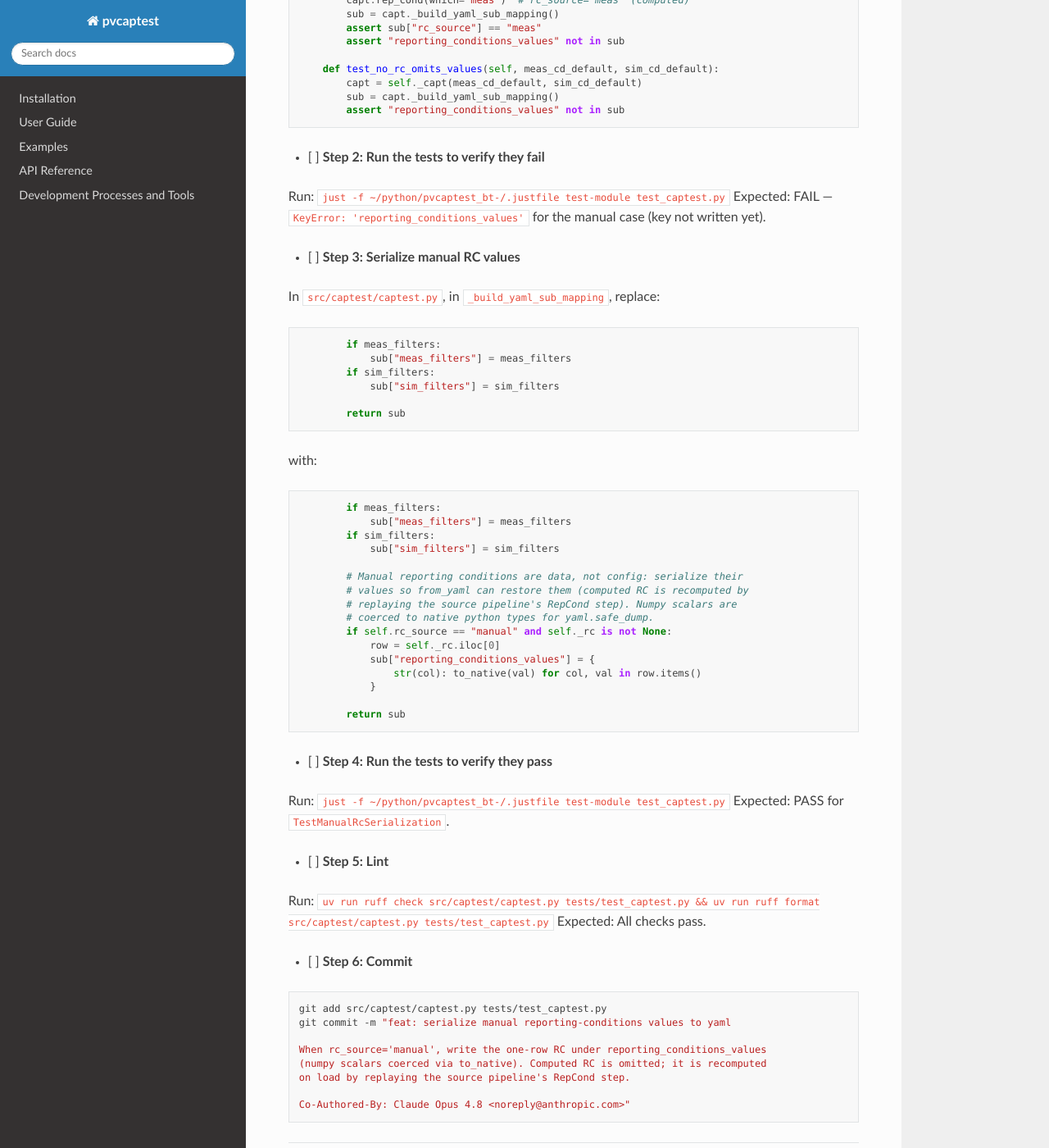
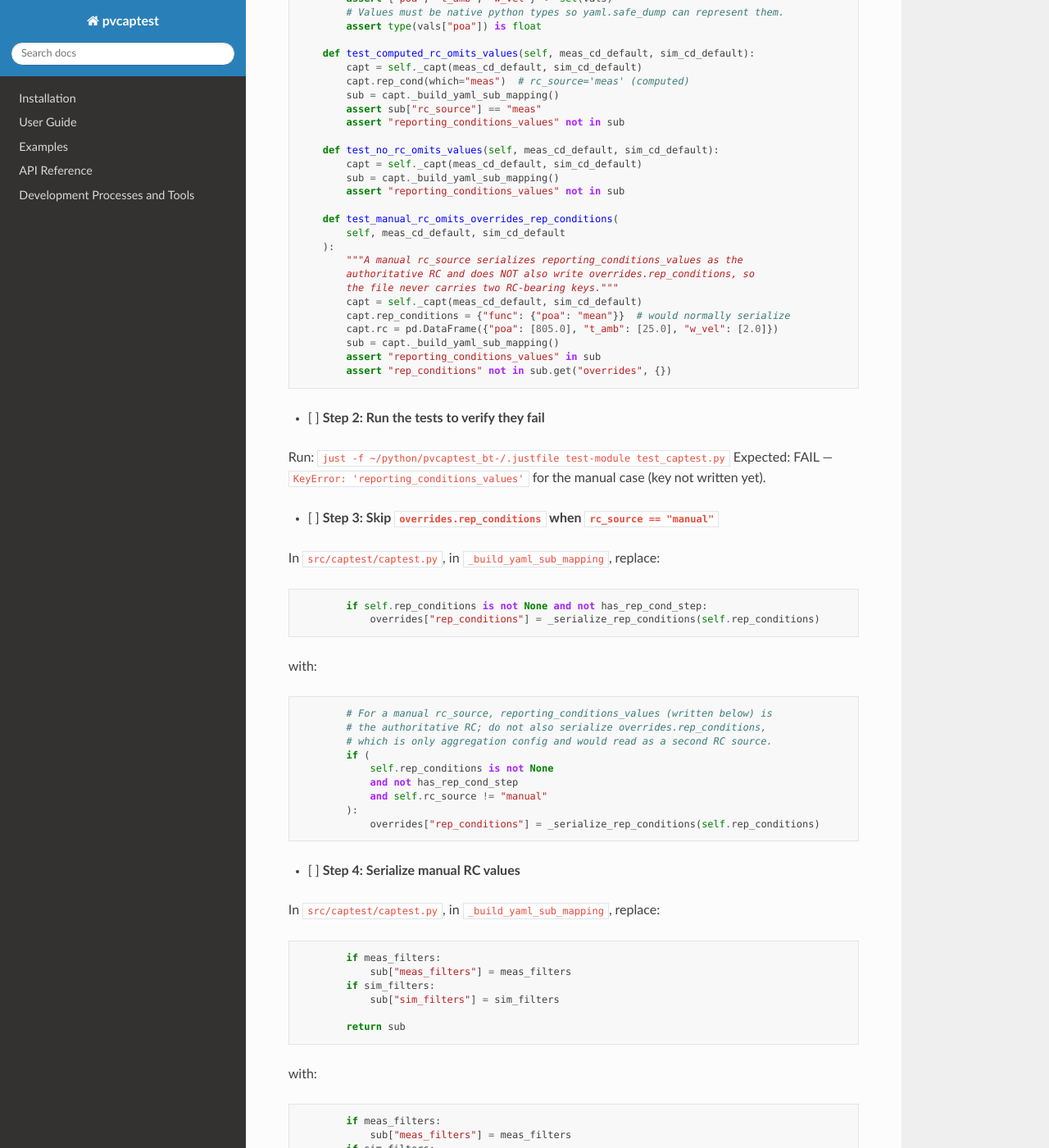
Before and after one commit to pvcaptest/pvcaptest, a Sphinx documentation site: the page built from docs/superpowers/plans/2026-06-27-captest-rc-ownership-5-serialization-load.md, in a window 1280 px wide and 1400 px high, scrolled down 1886 px. Shown: the whole window at 82% size. Built offline with Sphinx 7.4.7 and the Read the Docs theme 3.1.0, drawn with Linux system fonts in a browser that asks for light colours; pages that are not in the unit, such as notebooks, are missing from menus; some of the changed text lies outside the part shown.

Commit message:
docs: address plan 5 review #165
Skip overrides.rep_conditions when rc_source='manual' so a config never
carries two RC-bearing keys; add a scope note (manual values are
authoritative, rep_conditions is inert config) and a test asserting the
overlap is suppressed.

Co-Authored-By: Claude Opus 4.8 <noreply@anthropic.com>

````diff
--- a/docs/superpowers/plans/2026-06-27-captest-rc-ownership-5-serialization-load.md
+++ b/docs/superpowers/plans/2026-06-27-captest-rc-ownership-5-serialization-load.md
@@ -16,6 +16,7 @@
 - `to_native` and `pd` are already imported in `captest.py`.
 - `from_yaml` delegates to `from_mapping`; the replay block lives in `from_mapping`.
 - Computed-RC serialization assumes the `rc_source` side's pipeline contains the `RepCond` step that produced `ct.rc` (true whenever `ct.rc` came from `rep_cond`). Manual RC carries its values; no `RepCond` is relied upon.
+- For `rc_source == "manual"`, `reporting_conditions_values` is the **authoritative** RC. `overrides.rep_conditions` (aggregation *config*, not RC values) is **not** co-serialized in that case, so a file never carries two RC-bearing keys. Even if a hand-edited file did contain both, the manual seed wins on load and `rep_conditions` is restored only as inert config (never auto-applied).
 - Line length 88 (ruff). NumPy-style docstrings. Run tests with `just -f ~/python/pvcaptest_bt-/.justfile test-module <file>`; lint with `uv run ruff check` / `uv run ruff format`.
 
 ---
@@ -68,6 +69,19 @@ class TestManualRcSerialization:
         capt = self._capt(meas_cd_default, sim_cd_default)
         sub = capt._build_yaml_sub_mapping()
         assert "reporting_conditions_values" not in sub
+
+    def test_manual_rc_omits_overrides_rep_conditions(
+        self, meas_cd_default, sim_cd_default
+    ):
+        """A manual rc_source serializes reporting_conditions_values as the
+        authoritative RC and does NOT also write overrides.rep_conditions, so
+        the file never carries two RC-bearing keys."""
+        capt = self._capt(meas_cd_default, sim_cd_default)
+        capt.rep_conditions = {"func": {"poa": "mean"}}  # would normally serialize
+        capt.rc = pd.DataFrame({"poa": [805.0], "t_amb": [25.0], "w_vel": [2.0]})
+        sub = capt._build_yaml_sub_mapping()
+        assert "reporting_conditions_values" in sub
+        assert "rep_conditions" not in sub.get("overrides", {})
 ```
 
 - [ ] **Step 2: Run the tests to verify they fail**
@@ -75,7 +89,30 @@ class TestManualRcSerialization:
 Run: `just -f ~/python/pvcaptest_bt-/.justfile test-module test_captest.py`
 Expected: FAIL — `KeyError: 'reporting_conditions_values'` for the manual case (key not written yet).
 
-- [ ] **Step 3: Serialize manual RC values**
+- [ ] **Step 3: Skip `overrides.rep_conditions` when `rc_source == "manual"`**
+
+In `src/captest/captest.py`, in `_build_yaml_sub_mapping`, replace:
+
+```python
+        if self.rep_conditions is not None and not has_rep_cond_step:
+            overrides["rep_conditions"] = _serialize_rep_conditions(self.rep_conditions)
+```
+
+with:
+
+```python
+        # For a manual rc_source, reporting_conditions_values (written below) is
+        # the authoritative RC; do not also serialize overrides.rep_conditions,
+        # which is only aggregation config and would read as a second RC source.
+        if (
+            self.rep_conditions is not None
+            and not has_rep_cond_step
+            and self.rc_source != "manual"
+        ):
+            overrides["rep_conditions"] = _serialize_rep_conditions(self.rep_conditions)
+```
+
+- [ ] **Step 4: Serialize manual RC values**
 
 In `src/captest/captest.py`, in `_build_yaml_sub_mapping`, replace:
 
@@ -109,24 +146,25 @@ with:
         return sub
 ```
 
-- [ ] **Step 4: Run the tests to verify they pass**
+- [ ] **Step 5: Run the tests to verify they pass**
 
 Run: `just -f ~/python/pvcaptest_bt-/.justfile test-module test_captest.py`
-Expected: PASS for `TestManualRcSerialization`.
+Expected: PASS for `TestManualRcSerialization` (including `test_manual_rc_omits_overrides_rep_conditions`).
 
-- [ ] **Step 5: Lint**
+- [ ] **Step 6: Lint**
 
 Run: `uv run ruff check src/captest/captest.py tests/test_captest.py && uv run ruff format src/captest/captest.py tests/test_captest.py`
 Expected: All checks pass.
 
-- [ ] **Step 6: Commit**
+- [ ] **Step 7: Commit**
 
 ```bash
 git add src/captest/captest.py tests/test_captest.py
 git commit -m "feat: serialize manual reporting-conditions values to yaml
 
 When rc_source='manual', write the one-row RC under reporting_conditions_values
-(numpy scalars coerced via to_native). Computed RC is omitted; it is recomputed
+(numpy scalars coerced via to_native) and skip overrides.rep_conditions so the
+file carries a single authoritative RC. Computed RC is omitted; it is recomputed
 on load by replaying the source pipeline's RepCond step.
 
 Co-Authored-By: Claude Opus 4.8 <noreply@anthropic.com>"
@@ -365,6 +403,7 @@ Co-Authored-By: Claude Opus 4.8 <noreply@anthropic.com>"
 **Spec coverage (Plan 5 scope = §4.7 serialization + load):**
 - §4.7 computed RC not value-serialized; recomputed by replaying the source's `RepCond` → `test_computed_rc_omits_values`, `test_roundtrip_computed_meas_recomputes_ct_rc`. ✓
 - §4.7 manual RC serialized as `reporting_conditions_values` (numpy → native via `to_native`) → Task 1; `test_manual_rc_serializes_native_values`, `test_roundtrip_manual_rc_restores_values`. ✓
+- Single-source-of-truth on disk: when `rc_source == "manual"`, `overrides.rep_conditions` is skipped so the file never holds two RC-bearing keys → Task 1 Step 3; `test_manual_rc_omits_overrides_rep_conditions`. ✓
 - §4.7 point 1 warnings suppressed during load → `_loading` + `_set_rc(warn=False)` in the loading branch; `test_load_is_config_seeded_and_silent`. ✓
 - §4.7 point 2 configured `rc_source` side replayed first → `pipelines.reverse()` when `rc_source == "sim"`; `test_roundtrip_rc_source_sim_replays_sim_first` (the regression guard that fails under fixed meas-first). ✓ (testing-plan items 10 sim-case + 11.)
 - §4.7 point 3 config-seeded auto-update (only configured side updates `ct.rc`) → Plan 3's `_on_capdata_rep_cond` `_loading` branch, exercised here; `test_load_is_config_seeded_and_silent` (item 9). ✓
````
